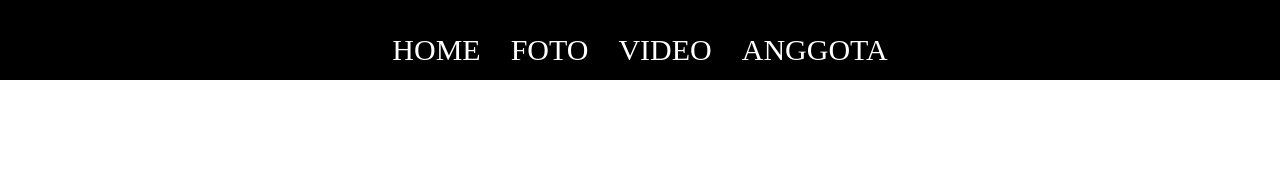
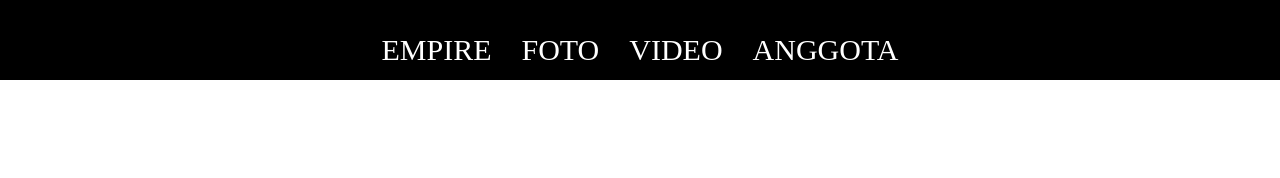
Before and after one commit to DION-OK/EMPIRE-SQUAD001, a plain HTML site: page index.html in a window 1280 px wide. Shown: the top 178 px of the page. Drawn offline with Linux system fonts and the light colour scheme.

Commit message:
Update index.html

```diff
--- a/index.html
+++ b/index.html
@@ -9,7 +9,7 @@
     <div class="navbar-1">
         <ul class="ul-navbar">
             <li class="li-navbar">
-                <a href="#" class="a-navbar">HOME</a>
+                <a href="#" class="a-navbar">EMPIRE</a>
             </li>
             <li class="li-navbar">
                 <a href="FOTO.html" class="a-navbar">FOTO</a>
```
